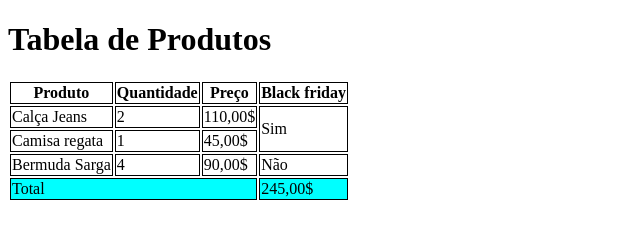
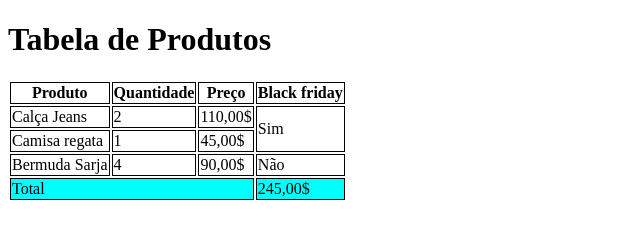
Before and after one commit to kalito-wilk/aula-tabela, a plain HTML site: page index.html in a window 1280 px wide. Shown: the full height of the page, 0-640 px from the left. Drawn offline with Linux system fonts and the light colour scheme.

Commit message:
alteracoes feitas com sucesso

```diff
--- a/index.html
+++ b/index.html
@@ -44,7 +44,7 @@
             </tr>
 
             <tr>
-                <td>Bermuda Sarga</td>
+                <td>Bermuda Sarja</td>
                 <td>4</td>
                 <td>90,00$</td>
                 <td>Não</td>
```
